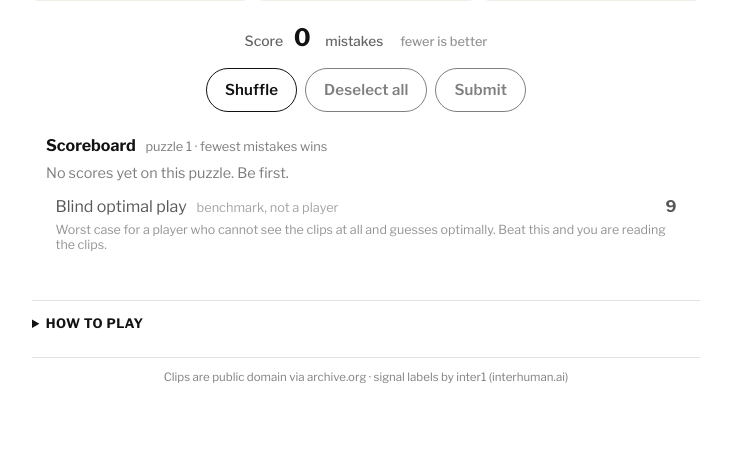
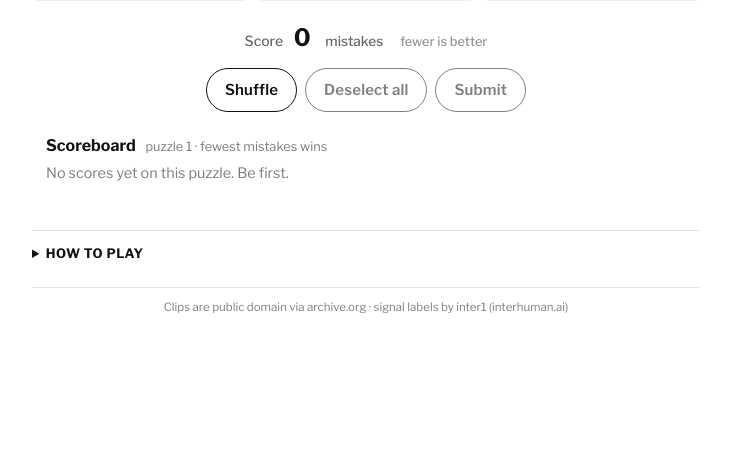
Before and after one commit to gregmillard00/signal-groups, a Flask app: page / in a window 1280 px wide. Shown: the part 807-1266 px from the top of the page, without its empty margins (274-1005 px from the left). After the commit the page ends 1120 px from the top, so only its background shows below. Run offline with Flask 3, Linux system fonts and the light colour scheme; data that the repository does not hold is empty.

Commit message:
Remove the blind-optimal baseline from the leaderboard
Per-puzzle leaderboards stay; the benchmark line does not.

Co-Authored-By: Claude <noreply@anthropic.com>

```diff
--- a/server.py
+++ b/server.py
@@ -30,14 +30,7 @@ MAX_MISTAKES = 0  # 0 = unlimited
 # Deliberately a lookup and not a constant: a shape that has not been solved returns
 # None, and callers must render nothing rather than reuse a number computed for a
 # different game. A future 4x4 board must not silently inherit 9.
-BLIND_OPTIMAL = {
-    (3, 3): 9,
-}
 
-
-def blind_optimal(n_groups, per_group):
-    """Worst case mistakes for optimal blind play on this shape, or None if unknown."""
-    return BLIND_OPTIMAL.get((n_groups, per_group))
 
 
 app = Flask(__name__)
@@ -85,7 +78,6 @@ def public_board(board):
         "per_group": per_group,
         "max_mistakes": MAX_MISTAKES,
         # None whenever this shape has no proven baseline; the client renders nothing.
-        "blind_optimal": blind_optimal(group_count, per_group),
     }
 
 
--- a/static/game.js
+++ b/static/game.js
@@ -261,21 +261,6 @@ function boardLabel(id) {
   return i < 0 ? id : String(i + 1);
 }
 
-/* Reference line, not a player. Rendered only when the server has a proven baseline
-   for THIS board's shape - blind_optimal is null for any shape we have not solved,
-   and then nothing is shown rather than a number from a different game. */
-function baselineMarkup(board) {
-  const n = board && board.blind_optimal;
-  if (n == null) return '';
-  return `<div class="sbbaseline">
-      <span class="sbbasename">Blind optimal play
-        <span class="sbnote">benchmark, not a player</span></span>
-      <span class="sbbasenum">${escapeHtml(n)}</span>
-    </div>
-    <div class="sbbasenote">Worst case for a player who cannot see the clips at all and
-      guesses optimally. Beat this and you are reading the clips.</div>`;
-}
-
 async function loadScoreboard() {
   const box = el('scoreboard');
   if (!box) return;
@@ -298,7 +283,7 @@ async function loadScoreboard() {
           <span class="sbscore">${r.mistakes}</span>
         </div>`).join('')
       : '<div class="sbempty">No scores yet on this puzzle. Be first.</div>';
-    box.innerHTML = head + rows + baselineMarkup(board);
+    box.innerHTML = head + rows;
   } catch (e) { /* scoreboard is non-critical; never block play on it */ }
 }
 
--- a/static/style.css
+++ b/static/style.css
@@ -437,13 +437,6 @@ details.how summary {
 
 /* Blind-play baseline. Deliberately not styled as an .sbrow: it is a reference mark
    for the puzzle, not an entry someone earned, so it sits apart from the ranking. */
-.sbbaseline { display: flex; align-items: baseline; gap: .75rem;
-              margin-top: .5rem; padding: .35rem .6rem;
-              border-top: 1px dashed rgba(255,255,255,.18); }
-.sbbasename { flex: 1; opacity: .7; }
-.sbbasenum { font-weight: 700; opacity: .7; font-variant-numeric: tabular-nums; }
-.sbbasenote { padding: 0 .6rem; font-size: .78rem; opacity: .45; }
-
 .submitrow { display: flex; gap: .5rem; margin: .8rem 0 .4rem; }
 .nameinput { flex: 1; padding: .5rem .7rem; border-radius: 8px;
              border: 1px solid rgba(255,255,255,.18); background: rgba(0,0,0,.25);
```
